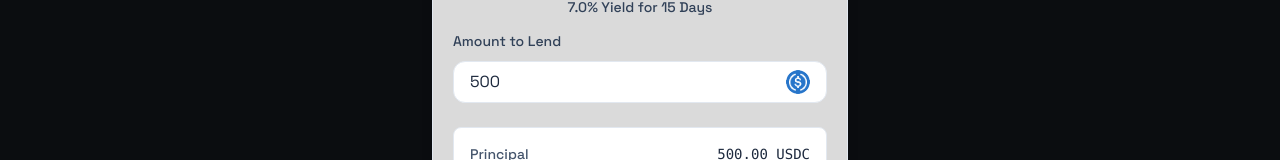
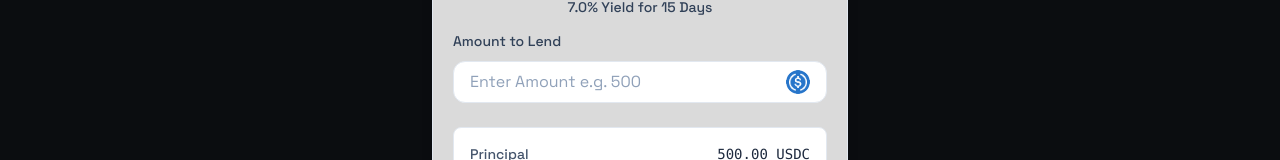
Before and after one commit to xVaultFi/xVault, a Next.js app: page /lender in a window 1280 px wide. Shown: the part 191-351 px from the top of the page. Built offline with nearby package versions, Linux system fonts and the light colour scheme; no server answers.

Commit message:
placeholder value updated

```diff
--- a/app/borrow/page.tsx
+++ b/app/borrow/page.tsx
@@ -180,7 +180,7 @@ export default function RwaStakingCard() {
 
               onChange={(e) => setAmount(e.target.value)}
               className="mt-2 w-full rounded-xl border border-slate-600 dark:border-slate-600  px-4 py-2 placeholder:text-slate-400"
-              placeholder="enter amount eg. $100 and 50%"
+              placeholder="Enter Amount e.g. $100"
             />
           </label>
 
--- a/app/lender/page.tsx
+++ b/app/lender/page.tsx
@@ -74,10 +74,10 @@ export default function RwaLenderCard() {
               <input
                 type="text"
                 inputMode="decimal"
-                value={amount}
+
                 onChange={(e) => setAmount(e.target.value)}
                 className="flex-1 bg-transparent outline-none text-slate-800 dark:text-slate-100 placeholder:text-slate-400"
-                placeholder="500"
+                placeholder="Enter Amount e.g. 500"
               />
               <img
                 src="/usdc.png"
```
